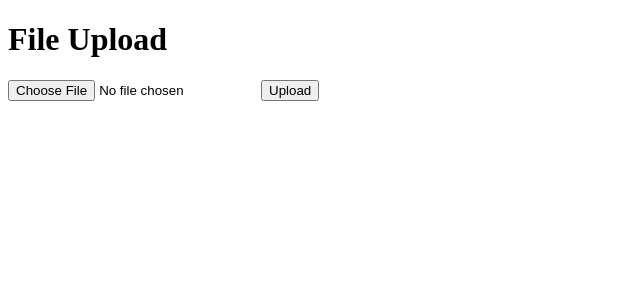
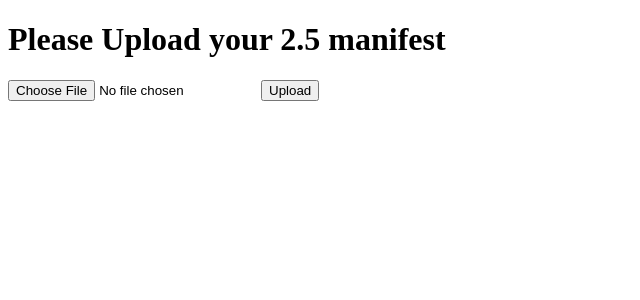
Before and after one commit to firegnu/next-manifest-convert, a Next.js app: page / in a window 1280 px wide. Shown: the top 300 px of the page, without its empty margins (0-640 px from the left). Built offline with nearby package versions, Linux system fonts and the light colour scheme.

Commit message:
Modify manifest vonvert page title.

```diff
--- a/pages/index.js
+++ b/pages/index.js
@@ -36,7 +36,7 @@ class SimpleReactFileUpload extends React.Component {
   render() {
     return (
       <form onSubmit={this.onFormSubmit}>
-        <h1>File Upload</h1>
+        <h1>Please Upload your 2.5 manifest</h1>
         <input type="file" onChange={this.onChange} />
         <button type="submit">Upload</button>
       </form>
```
